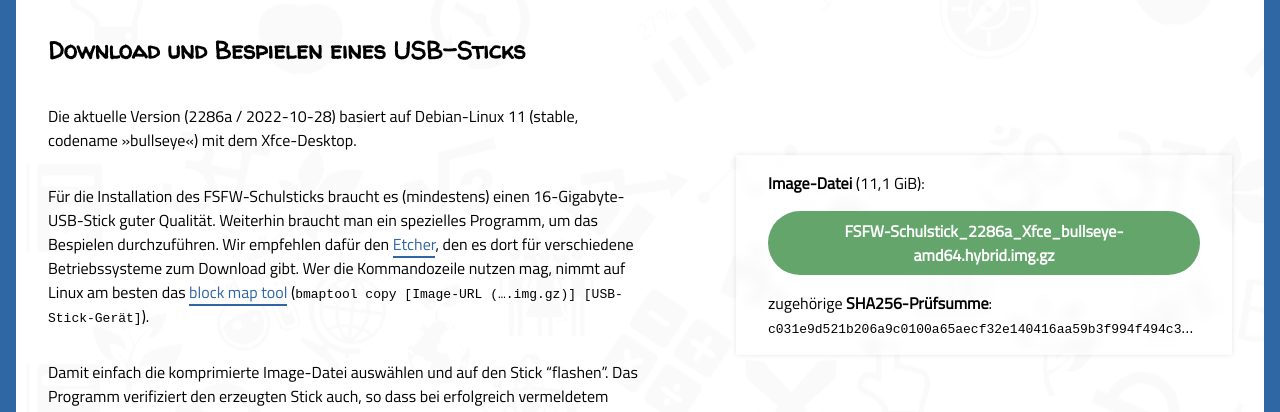
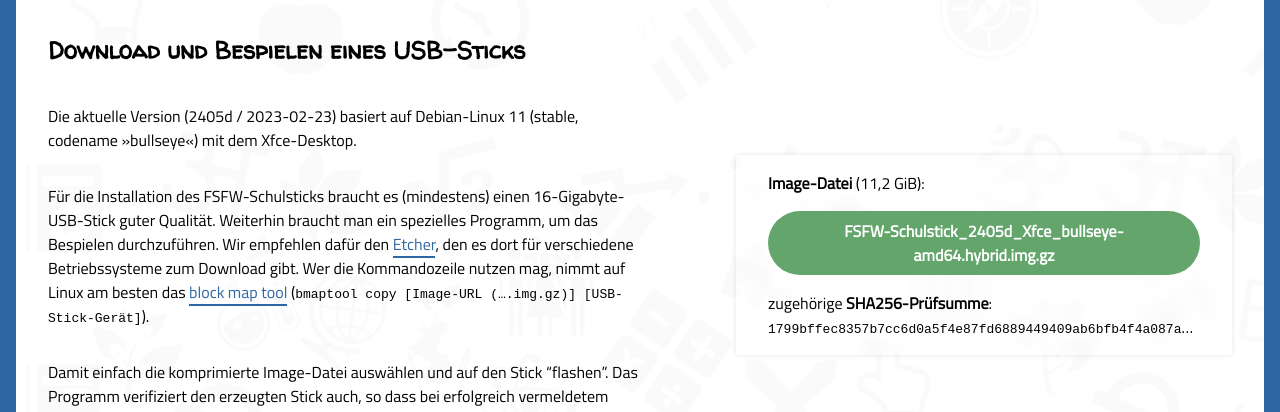
Before and after one commit to fsfw-dresden/schulstick-page, a Jekyll site: the page built from index.md, in a window 1280 px wide and 900 px high, scrolled down 1329 px. Shown: the part 156-568 px from the top of the window. Built offline with Jekyll 4.4.1, drawn with Linux system fonts in a browser that asks for light colours.

Commit message:
New stick release version 2405d

```diff
--- a/index.md
+++ b/index.md
@@ -26,18 +26,18 @@
 <section class="two-columns" markdown="1">
 
 ## Download und Bespielen eines USB-Sticks
-Die aktuelle Version (2286a / 2022-10-28) basiert auf Debian-Linux 11 (stable, codename »bullseye«) mit dem Xfce-Desktop.
+Die aktuelle Version (2405d / 2023-02-23) basiert auf Debian-Linux 11 (stable, codename »bullseye«) mit dem Xfce-Desktop.
 
 Für die Installation des FSFW-Schulsticks braucht es (mindestens) einen 16-Gigabyte-USB-Stick guter Qualität. Weiterhin braucht man ein spezielles Programm, um das Bespielen durchzuführen. Wir empfehlen dafür den [Etcher](https://www.balena.io/etcher/), den es dort für verschiedene Betriebssysteme zum Download gibt. Wer die Kommandozeile nutzen mag, nimmt auf Linux am besten das [block map tool](https://github.com/intel/bmap-tools) (`bmaptool copy [Image-URL (….img.gz)] [USB-Stick-Gerät]`).
 
 Damit einfach die komprimierte Image-Datei auswählen und auf den Stick "flashen". Das Programm verifiziert den erzeugten Stick auch, so dass bei erfolgreich vermeldetem Abschluss der Stick auch funktionieren sollte.
 Das Image kann für USB-Sticks mit 16 Gigabyte oder mehr verwendet werden, da sich die Persistenz-Partition beim ersten Start auf die verfügbare Größe anpasst.
 
-> **Image-Datei** (11,1 GiB):
+> **Image-Datei** (11,2 GiB):
 >
-> [FSFW-Schulstick_2286a_Xfce_bullseye-amd64.hybrid.img.gz](https://ftp.inf.tu-dresden.de/os/FSFW/FSFW-Schulstick_2286a_Xfce_bullseye-amd64.hybrid.img.gz)
+> [FSFW-Schulstick_2405d_Xfce_bullseye-amd64.hybrid.img.gz](https://ftp.inf.tu-dresden.de/os/FSFW/FSFW-Schulstick_2405d_Xfce_bullseye-amd64.hybrid.img.gz)
 >
-> zugehörige **SHA256-Prüfsumme**: `c031e9d521b206a9c0100a65aecf32e140416aa59b3f994f494c33aafc5bfd4f`
+> zugehörige **SHA256-Prüfsumme**: `1799bffec8357b7cc6d0a5f4e87fd6889449409ab6bfb4f4a087ad795a04a4a6`
 {: .downloads .right}
 
 </section>
```
